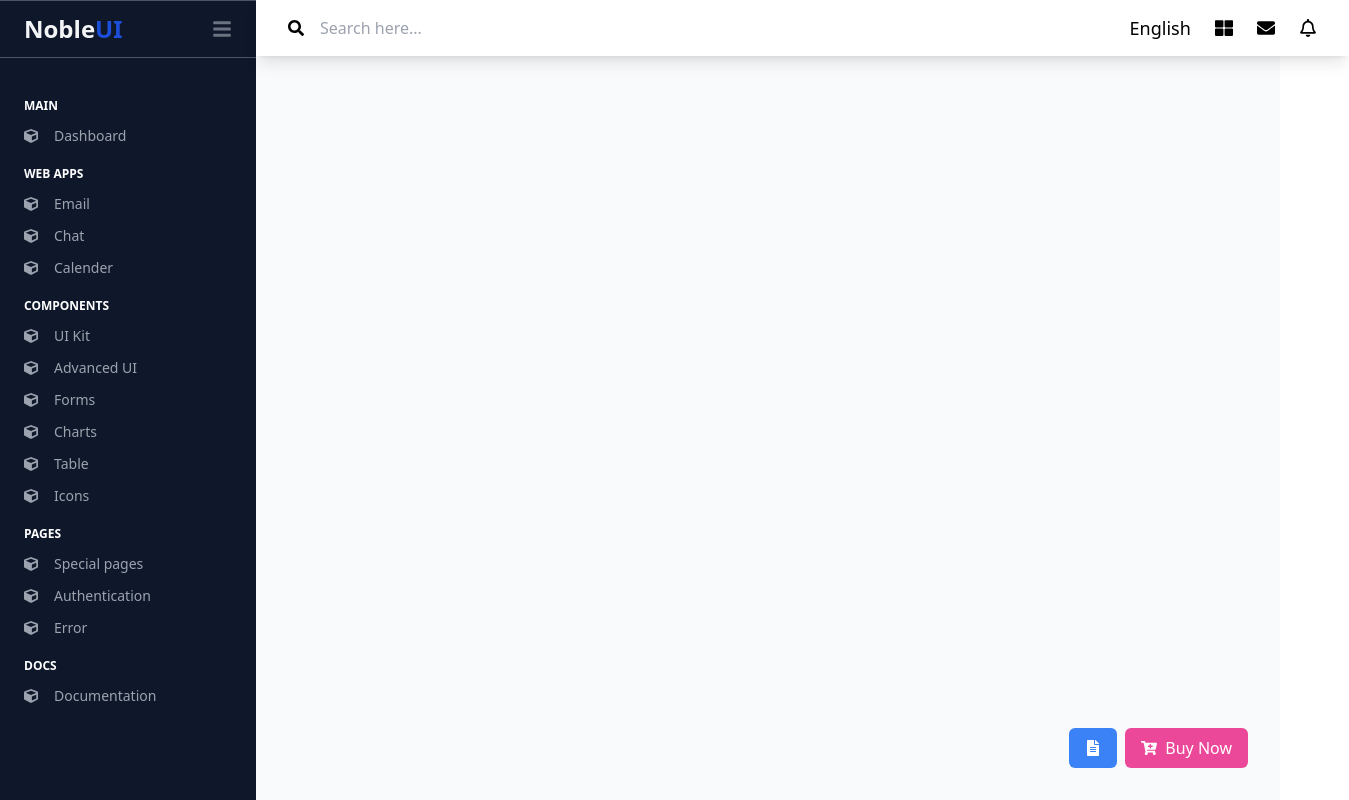
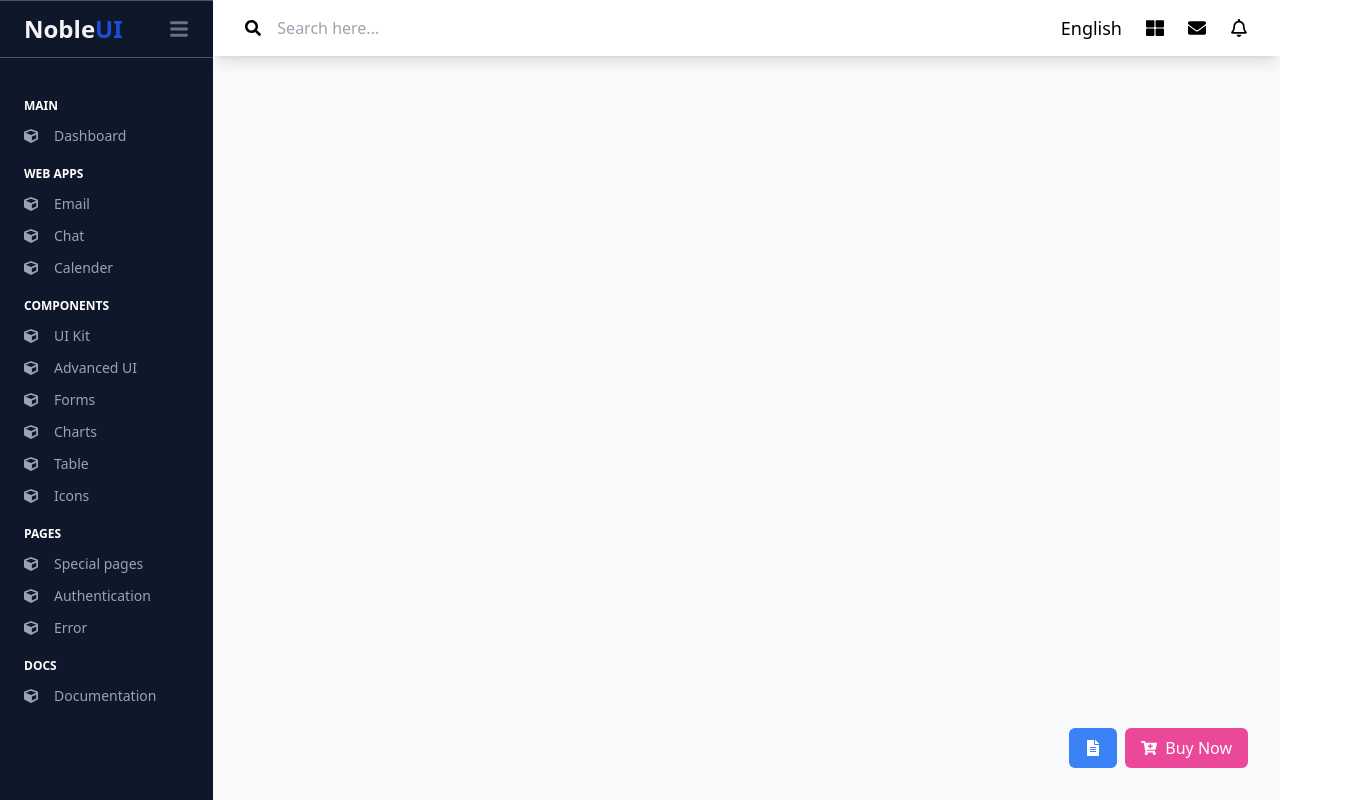
Before and after one commit to numan-iftikhar/NobleUI-dashboard-react, a React (Vite) app: page / in a window 1280 px wide. Shown: the whole page, 1349 px wide, since content can reach past the window. Built offline with nearby package versions, Linux system fonts and the light colour scheme.

Commit message:
add 12-cols grid system

```diff
--- a/src/App.jsx
+++ b/src/App.jsx
@@ -9,16 +9,16 @@ function App() {
   const activeMenu = true;
 
   return (
-    <div className="App bg-slate-50">
-      <div className="grid grid-cols-5 grid-rows-2">
-        <div className="row-span-2 col-span-1">
+    <div className="App bg-slate-50 grid grid-cols-12">
+      {/* <div className=""> */}
+        <div className="md:col-span-2">
           <Sidebar />
         </div>
-        <div className="">
+        <div className="md:col-span-10">
           <Navbar />
         </div>
 
-      </div>
+      {/* </div> */}
       <BottomRightButtons />
       <Routes>
         <Route path="login" element={<LoginFrom />} />
--- a/src/components/Navbar.jsx
+++ b/src/components/Navbar.jsx
@@ -3,10 +3,10 @@ import {FaSearch, FaRegBell, FaEnvelope, FaThLarge} from 'react-icons/fa'
 
 const Navbar = () => {
   return (
-    <div className="navbar h-14 shadow-lg flex sticky top-0 bg-white w-[68.3rem]">
+    <div className="navbar h-14 shadow-lg flex sticky top-0 bg-white">
       <div className="searchBar w-full left flex items-center px-8">
         <span className="cursor-pointer"><FaSearch /></span>
-        <input className="p-4 outline-none" type="text" placeholder="Search here..." />
+        <input className="p-4 outline-none flex-1" type="text" placeholder="Search here..." />
       </div>
       <div className="right flex mr-8 items-center space-x-6 text-lg font-medium cursor-pointer">
         <span className="hover:text-blue-400"><a href="#">English</a></span>
```
